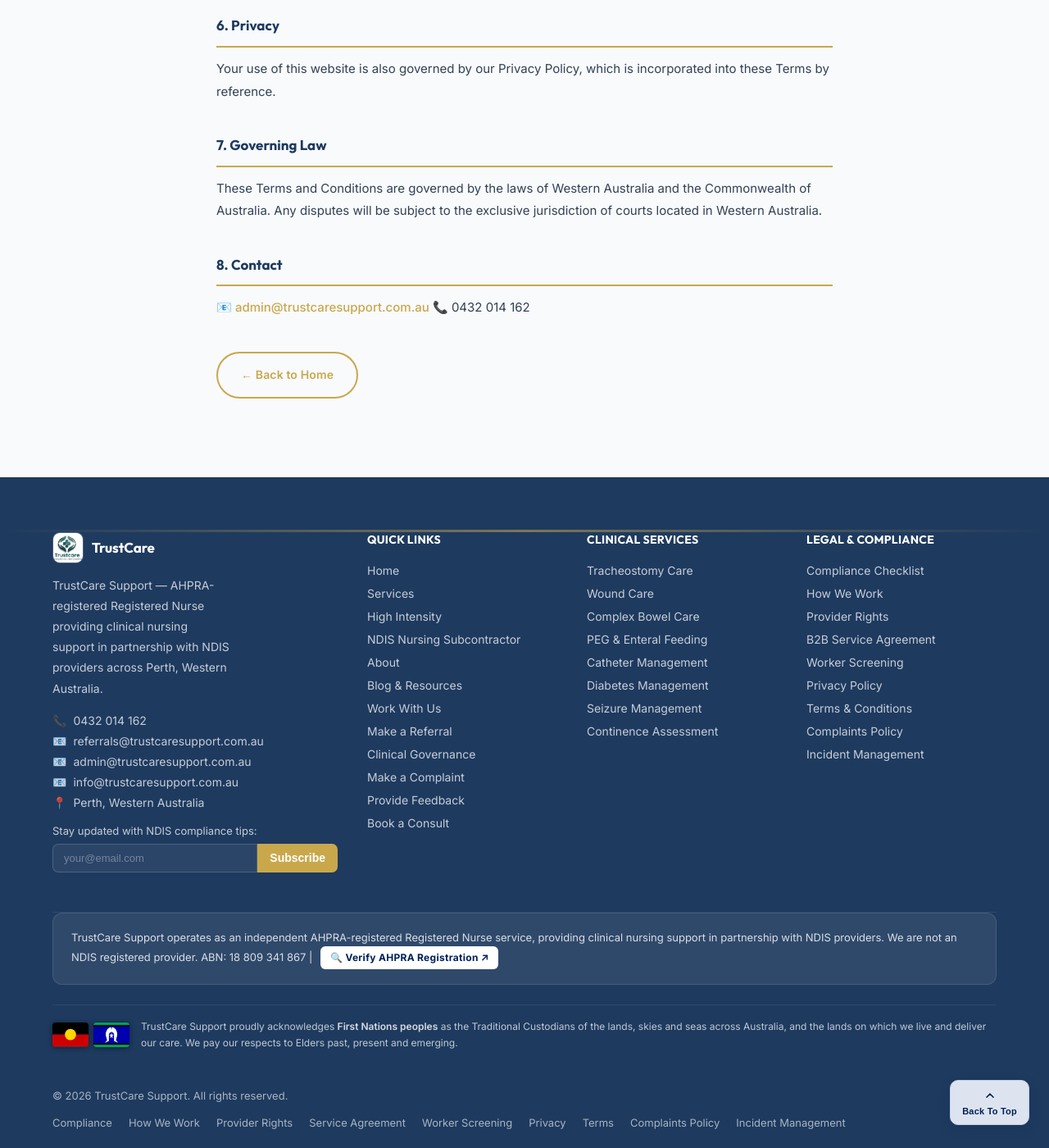
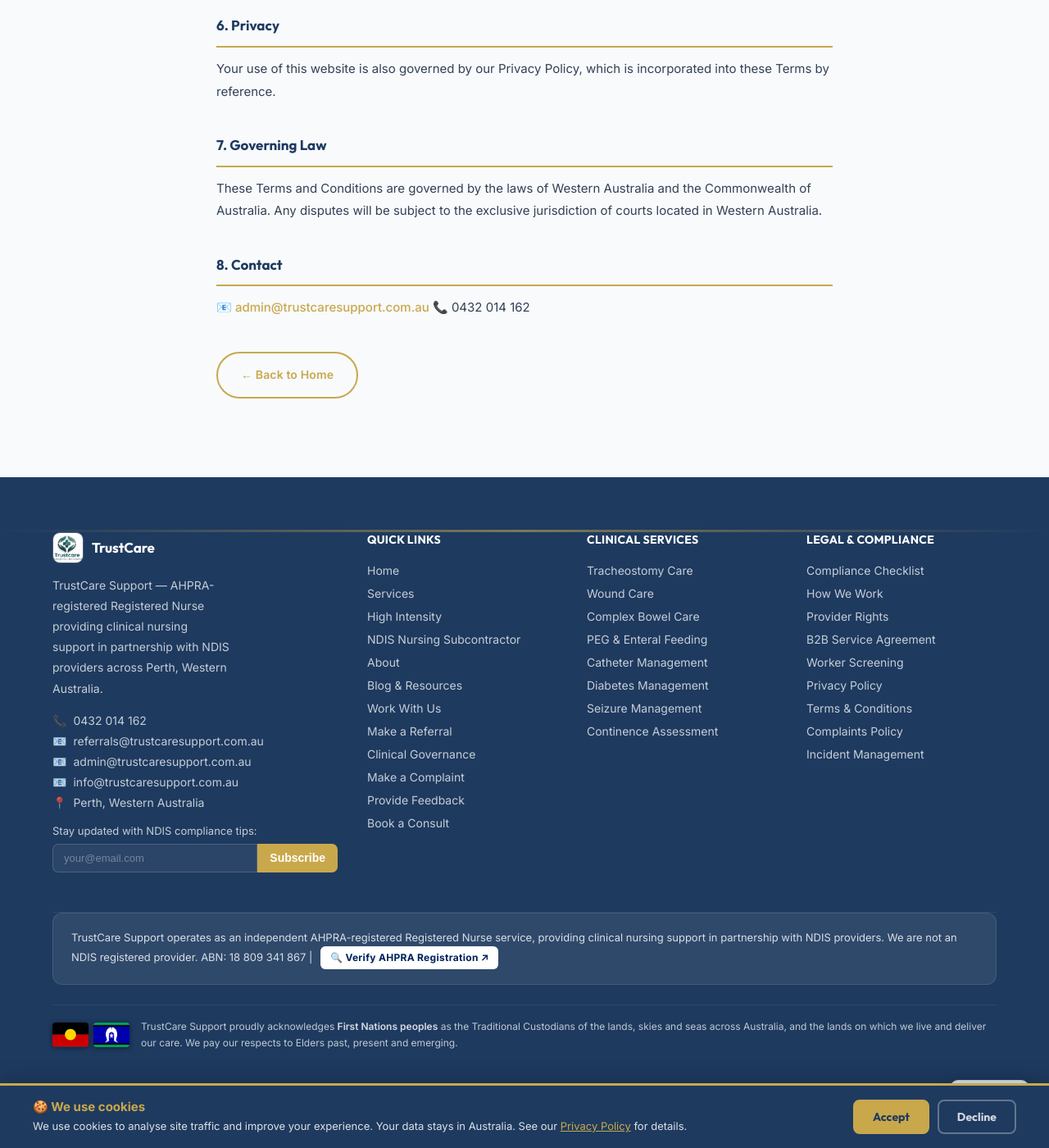
Before and after one commit to abassaj89-eng/TrustCare_NursingServices, a Jekyll site: the page built from terms.html, in a window 1280 px wide and 1400 px high, scrolled down 1496 px. Shown: the whole window at 82% size. Built offline with Jekyll 4.4.1, drawn with Linux system fonts in a browser that asks for light colours; a script that is not in the unit is left out.

Commit message:
feat: add cookie consent banner + WCAG accessibility improvements
- Cookie banner: fixed bottom bar with Accept/Decline, stores preference
  in localStorage, links to Privacy Policy, matches navy/gold design system
- Banner uses role=alertdialog and aria-live for screen reader support
- Mobile responsive: stacks vertically on small screens

```diff
--- a/_layouts/default.html
+++ b/_layouts/default.html
@@ -478,5 +478,36 @@
 </div>
 
 <script src="/script.js"></script>
+
+<!-- ===== COOKIE CONSENT BANNER ===== -->
+<div id="cookieBanner" class="cookie-banner" role="alertdialog" aria-live="polite" aria-label="Cookie consent notice" hidden>
+  <div class="cookie-banner__inner">
+    <div class="cookie-banner__text">
+      <strong>🍪 We use cookies</strong>
+      <p>We use cookies to analyse site traffic and improve your experience. Your data stays in Australia. See our <a href="/privacy/">Privacy Policy</a> for details.</p>
+    </div>
+    <div class="cookie-banner__actions">
+      <button id="cookieAccept" class="cookie-banner__btn cookie-banner__btn--accept">Accept</button>
+      <button id="cookieDecline" class="cookie-banner__btn cookie-banner__btn--decline">Decline</button>
+    </div>
+  </div>
+</div>
+<script>
+(function() {
+  var consent = localStorage.getItem('cookieConsent');
+  if (!consent) {
+    var banner = document.getElementById('cookieBanner');
+    if (banner) banner.removeAttribute('hidden');
+  }
+  document.getElementById('cookieAccept').addEventListener('click', function() {
+    localStorage.setItem('cookieConsent', 'accepted');
+    document.getElementById('cookieBanner').setAttribute('hidden', '');
+  });
+  document.getElementById('cookieDecline').addEventListener('click', function() {
+    localStorage.setItem('cookieConsent', 'declined');
+    document.getElementById('cookieBanner').setAttribute('hidden', '');
+  });
+})();
+</script>
 </body>
 </html>
--- a/styles.css
+++ b/styles.css
@@ -2083,3 +2083,85 @@
 }
 /* High contrast mode */
 body.high-contrast { filter: contrast(1.45) saturate(1.2); }
+
+/* ===== COOKIE CONSENT BANNER ===== */
+.cookie-banner {
+  position: fixed;
+  bottom: 0;
+  left: 0;
+  right: 0;
+  z-index: 9995;
+  background: #1E3A5F;
+  color: #fff;
+  padding: 16px 20px;
+  box-shadow: 0 -4px 24px rgba(0,0,0,0.18);
+  border-top: 3px solid #C9A84C;
+}
+.cookie-banner[hidden] { display: none; }
+.cookie-banner__inner {
+  max-width: 1200px;
+  margin: 0 auto;
+  display: flex;
+  align-items: center;
+  gap: 24px;
+  flex-wrap: wrap;
+}
+.cookie-banner__text {
+  flex: 1;
+  min-width: 260px;
+}
+.cookie-banner__text strong {
+  display: block;
+  font-size: 15px;
+  margin-bottom: 4px;
+  color: #C9A84C;
+}
+.cookie-banner__text p {
+  font-size: 13px;
+  color: rgba(255,255,255,0.85);
+  line-height: 1.6;
+  margin: 0;
+}
+.cookie-banner__text a {
+  color: #C9A84C;
+  text-decoration: underline;
+}
+.cookie-banner__text a:hover { color: #fff; }
+.cookie-banner__actions {
+  display: flex;
+  gap: 10px;
+  flex-shrink: 0;
+}
+.cookie-banner__btn {
+  padding: 10px 22px;
+  border-radius: 8px;
+  font-size: 14px;
+  font-weight: 700;
+  cursor: pointer;
+  border: 2px solid transparent;
+  transition: all 0.18s;
+  font-family: var(--font-primary);
+}
+.cookie-banner__btn--accept {
+  background: #C9A84C;
+  color: #1E3A5F;
+  border-color: #C9A84C;
+}
+.cookie-banner__btn--accept:hover {
+  background: #b8962f;
+  border-color: #b8962f;
+}
+.cookie-banner__btn--decline {
+  background: transparent;
+  color: rgba(255,255,255,0.8);
+  border-color: rgba(255,255,255,0.3);
+}
+.cookie-banner__btn--decline:hover {
+  border-color: rgba(255,255,255,0.7);
+  color: #fff;
+}
+@media (max-width: 600px) {
+  .cookie-banner__inner { flex-direction: column; align-items: flex-start; gap: 14px; }
+  .cookie-banner__actions { width: 100%; }
+  .cookie-banner__btn { flex: 1; text-align: center; }
+}
```
